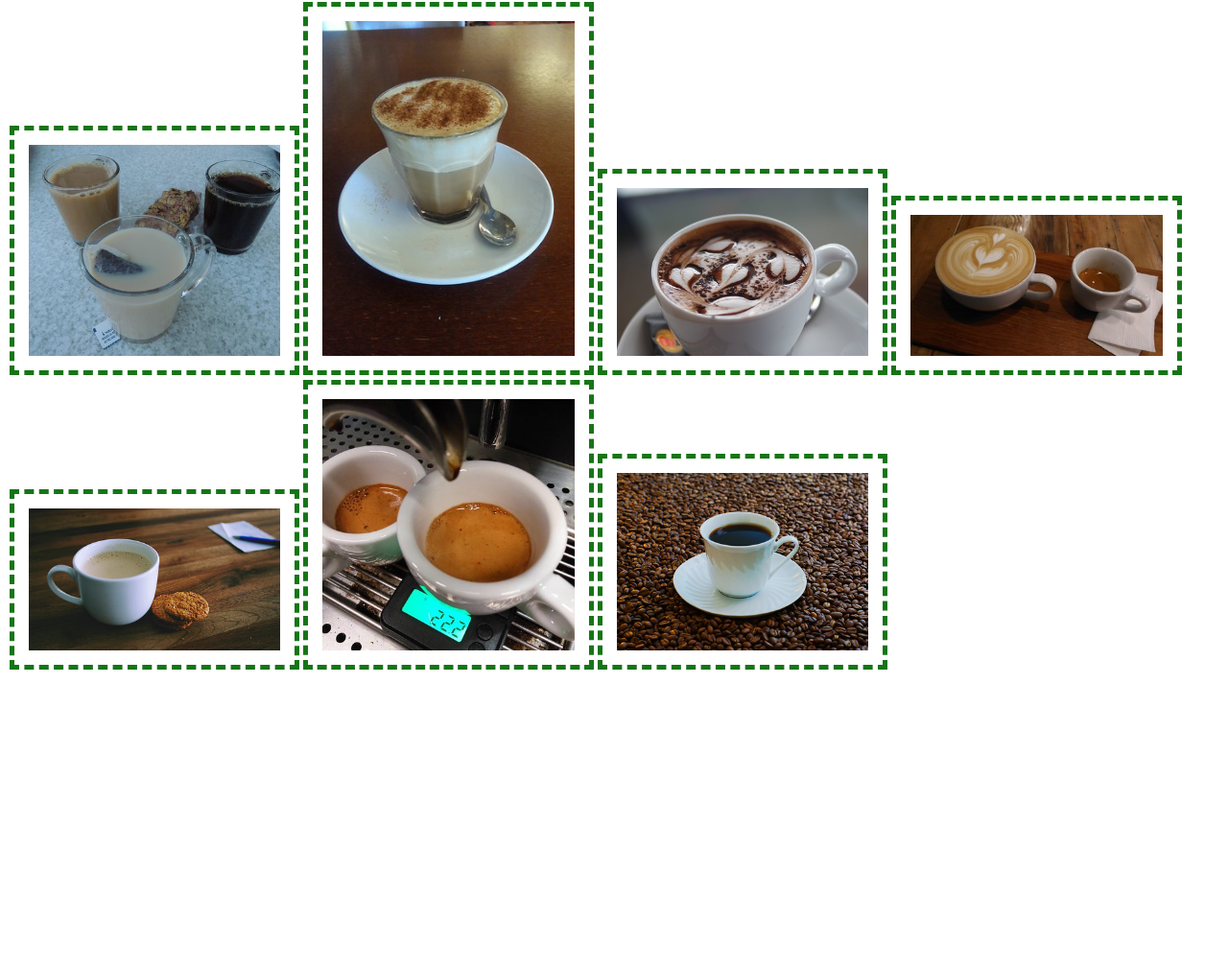
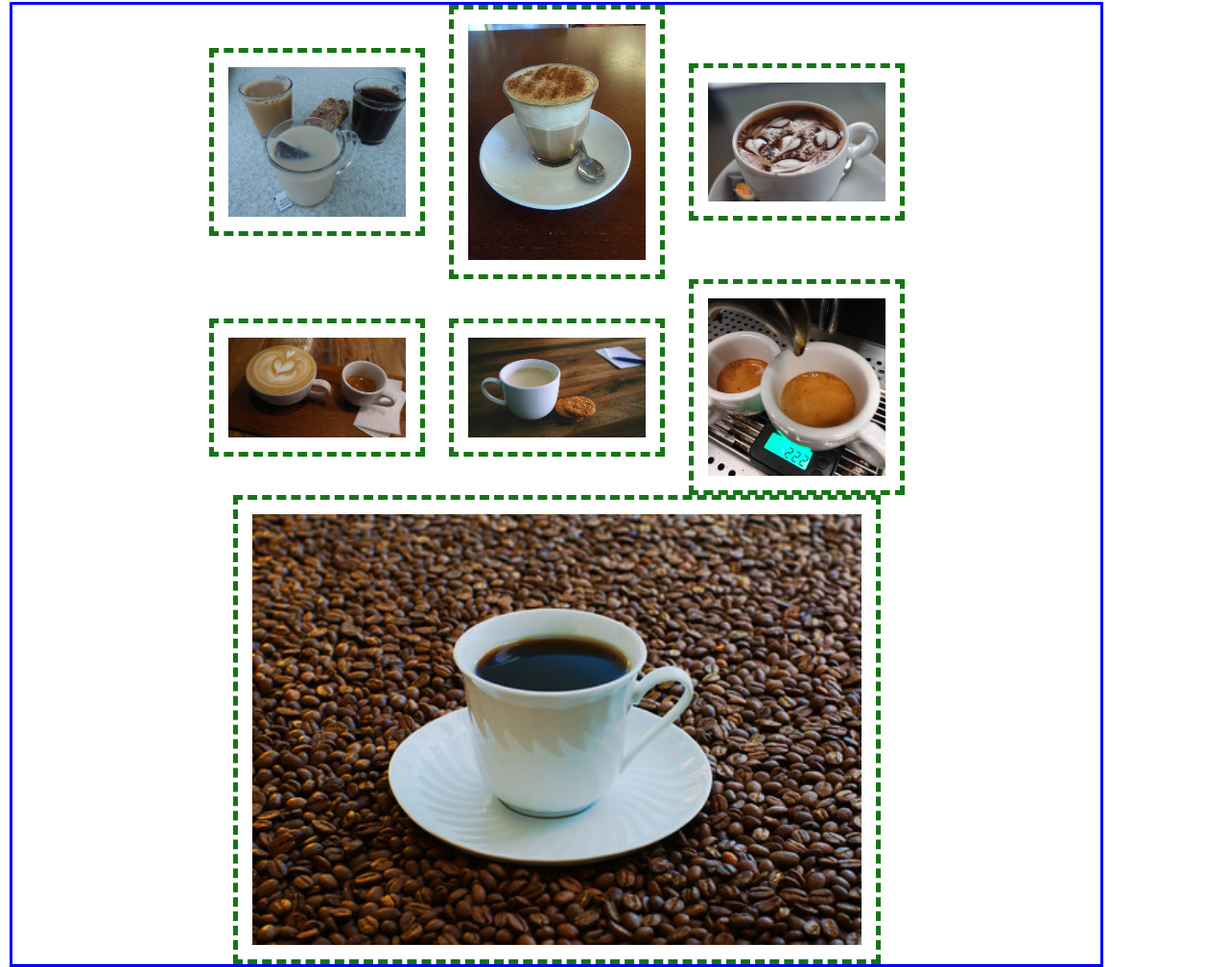
Before and after one commit to caitlinogrady/339week2, a plain HTML site: page jackie.html in a window 1280 px wide. Shown: the part 460-1468 px from the top of the page at 96% size. Before the commit the page ends 1173 px from the top, so only its background shows below. Drawn offline with Linux system fonts and the light colour scheme.

Commit message:
Add files via upload

```diff
--- a/css/student2.css
+++ b/css/student2.css
@@ -27,7 +27,7 @@ main img {
     padding: 15px;
     border: 5px dashed #167516;
     margin: 0;
-    box-sizing:border-box;
+    box-sizing: border-box;
 }
 
 p {
@@ -36,3 +36,22 @@ p {
     font-family: Verdana, Geneva, Tahoma, sans-serif;
     font-size: 28px;
 }
+
+div.gallery {
+    display: grid;
+    grid-template-columns: 250px 250px 250px;
+    width: 90%;
+    border: 3px solid blue;
+    justify-content: center;
+    align-items: center;
+    justify-items: center;
+}
+
+.gallery img {
+    width: 90%;
+}
+
+div.gallery img:last-child {
+    grid-column-start: 1;
+    grid-column-end: 4;
+}
```
